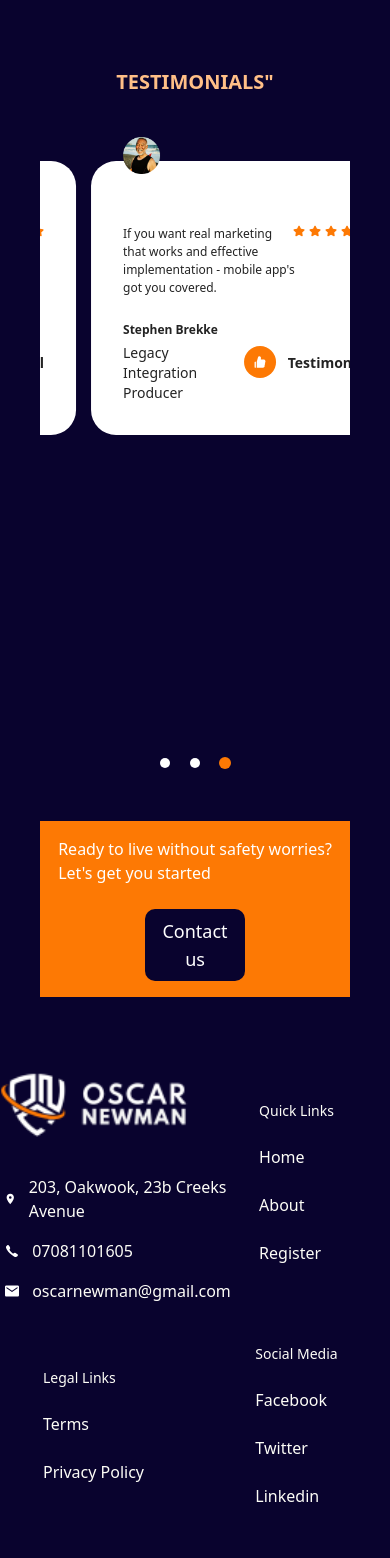
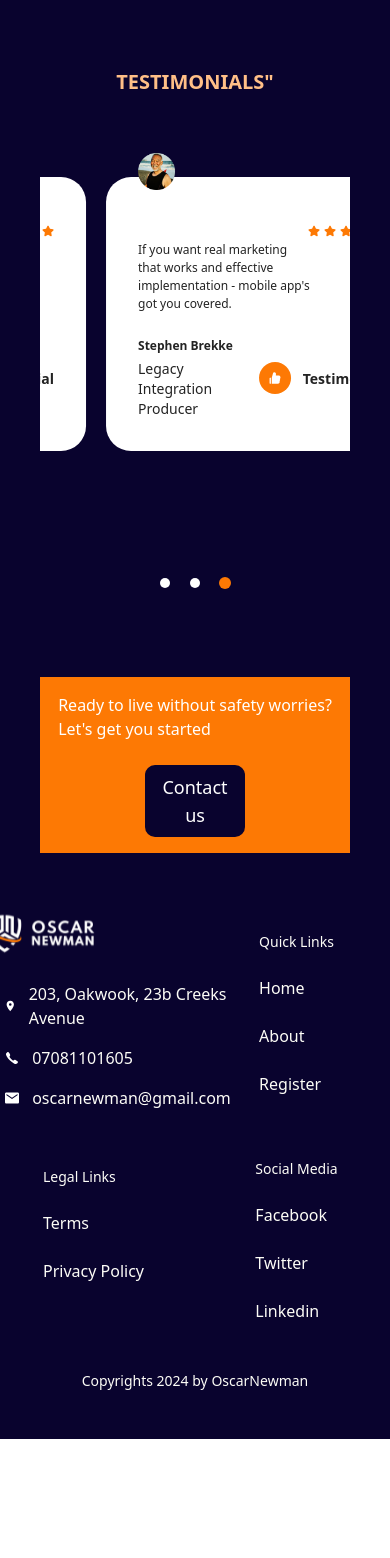
Before and after one commit to Bithaventechnologies/oscarnewmanFe, a React (Vite) app: page / in a window 390 px wide. Shown: the part 3800-5358 px from the top of the page. After the commit the page ends 5239 px from the top, so only its background shows below. Built offline with nearby package versions, Linux system fonts and the light colour scheme.

Commit message:
quick fix

```diff
--- a/src/components/Footer.tsx
+++ b/src/components/Footer.tsx
@@ -9,23 +9,23 @@ const Footer = () => {
           <div className="grid lg:grid-cols-4 grid-cols-2 gap-4 place-items-center ">
 
             <div className="flex flex-col gap-4">
-            <img src={logo} alt="logo" className="w-[100%]"/>
+            <img src={logo} alt="logo" className="w-[60%]"/>
             <p className="flex items-center gap-3 ml-12"> <MdLocationOn className="text-white"/>203, Oakwook, 23b Creeks Avenue</p>
             <p className="flex items-center gap-3"> <IoIosCall className="text-white  ml-12"/>07081101605</p>
             <p className="flex items-center gap-3"> <IoMdMail className="text-white  ml-12"/>oscarnewman@gmail.com</p>
             </div>
-            <div className="flex flex-col gap-6 mt-6 lg:mt-36">
+            <div className="flex flex-col gap-6 mt-6 lg:mt-16">
               <p className="text-[14px]">Quick Links</p>
             <Link to = "/">Home</Link>
             <Link to ="#">About</Link>
             <Link to ="#">Register</Link>
             </div>
-            <div className="flex flex-col gap-6  mt-6 lg:mt-18">
+            <div className="flex flex-col gap-6   lg:-mt-2">
               <p className="text-[14px]">Legal Links</p>
             <Link to = "#">Terms</Link>
             <Link to ="#">Privacy Policy</Link>
             </div>
-            <div className="flex flex-col gap-6  mt-6 lg:mt-26">
+            <div className="flex flex-col gap-6  mt-8 lg:mt-8">
               <p className="text-[14px]">Social Media</p>
             <Link to = "#">Facebook</Link>
             <Link to ="#">Twitter</Link>
--- a/src/components/Testimonials.tsx
+++ b/src/components/Testimonials.tsx
@@ -36,7 +36,7 @@ const Testimonials = () => {
       },
     ],
     customPaging: (i: number) => (
-      <div className={`custom-dot custom-dot-${i}`}></div>
+      <div className={`custom-dot relative bottom-44 custom-dot-${i}`}></div>
     ),
   };
 
@@ -68,11 +68,11 @@ const Testimonials = () => {
         Testimonials"
       </h1>
       <div className="slider-container ">
-        <Slider {...settings} className=" text-[20px] mt-8  text-[#232323]  mx-auto  lg:w-[70%]  w-full">
+        <Slider {...settings} className=" text-[20px] mt-12  text-[#232323]  mx-auto  lg:w-[70%]  w-full">
           {testimonials.map((item, index) => (
             <div key={index} className="bg-white  relative mt-8 rounded-[25px] p-8">
               <img src={item.imgSrc} alt={item.name} className="absolute -top-6 z-[100000]  w-[12%]"/>
-              <div className="flex absolute right-8 top-16 lg:top-12 gap-1">
+              <div className="flex absolute right-8 top-12 gap-1">
                 {Array(5)
                   .fill(null)
                   .map((_, index) => (
@@ -96,7 +96,7 @@ const Testimonials = () => {
           ))}
         </Slider>
       </div>
-      <div className="bg-[#FD7904] lg:w-[90%] w-full mx-auto lg:mt-24 mt-20  flex items-center flex-col lg:flex-row gap-6 lg:gap-0 justify-between text-white p-4 lg:p-12">
+      <div className="bg-[#FD7904] lg:w-[90%] w-full mx-auto lg:-mt-12 -mt-20  flex items-center flex-col lg:flex-row gap-6 lg:gap-0 justify-between text-white p-4 lg:p-12">
         <div>
           <h1 className="text-bold text-[16px] lg:text-3xl">
             Ready to live without safety worries?
--- a/src/index.css
+++ b/src/index.css
@@ -4,22 +4,18 @@
   box-sizing: "border-box";
 }
 
-.carousel-item {
-  padding: 0 10px;
-}
+
 .slick-slide {
-  margin-right: 15px; /* Adjust this value to control the gap between items */
+  margin-right: 20px; /* Adjust this value to control the gap between items */
 }
 
-.slick-list {
-  margin-left: -10px; /* Adjust left margin to account for the padding */
-  margin-right: -10px; /* Adjust right margin */
-}
+
 .slick-dots {
   bottom: 10px;
   display: flex;
   justify-content: center;
   padding: 0;
+
 }
 
 .slick-dots li button {
@@ -29,7 +25,6 @@
   width: 12px;
   height: 12px;
   border-radius: 50%;
-  margin: 0 5px;
   transition: all 0.3s ease-in-out;
 }
 
@@ -40,7 +35,7 @@
   border-radius: 50%;
   margin: 0 5px;
   transition: all 0.3s ease-in-out;
-  margin-top: 20px;
+
 }
 
 .slick-dots li.slick-active .custom-dot {
```
